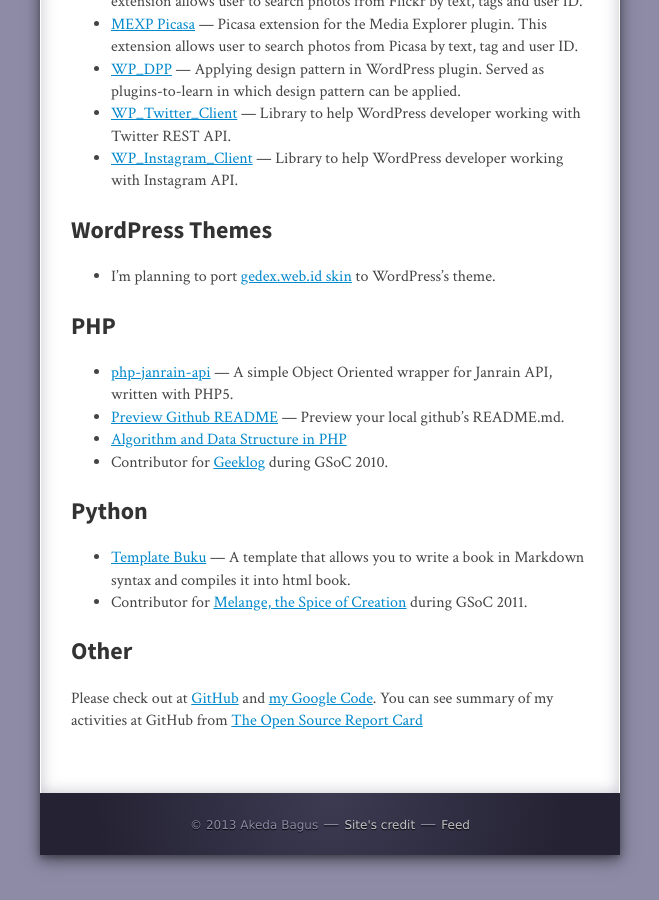
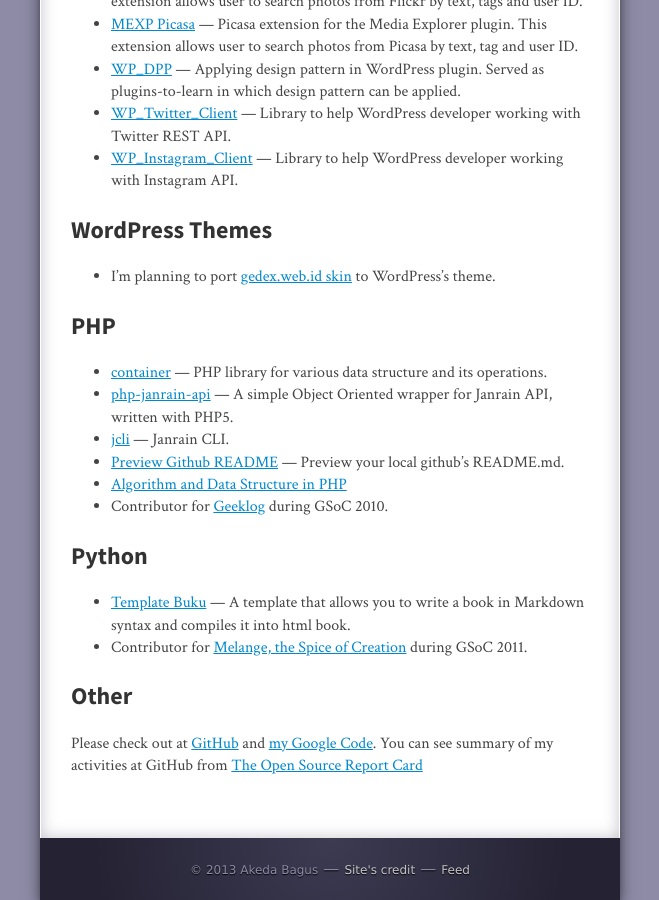
Before and after one commit to gedex/gedex.github.com, a Jekyll site: the page built from projects/index.md, in a window 1280 px wide and 900 px high, scrolled down 2122 px. Shown: the whole window, without its empty margins (310-969 px from the left). Built offline with Jekyll 4.4.1, drawn with Linux system fonts in a browser that asks for light colours; nearby versions of some CDN libraries; some web fonts are replaced; comment, search, counter and statistics services are not loaded.

Commit message:
Added jcli and container to projects list.

```diff
--- a/projects/index.md
+++ b/projects/index.md
@@ -71,7 +71,9 @@ layout: page
 
 ## PHP
 
+* [container](https://github.com/gedex/container) &mdash; PHP library for various data structure and its operations.
 * [php-janrain-api](https://github.com/gedex/php-janrain-api) &mdash; A simple Object Oriented wrapper for Janrain API, written with PHP5.
+* [jcli](https://github.com/xwp/janrain-cli-tools) &mdash; Janrain CLI.
 * [Preview Github README](https://github.com/gedex/preview-github-readme.md) &mdash; Preview your local github's README.md.
 * [Algorithm and Data Structure in PHP](https://github.com/gedex/Algorithm-and-Data-Structure-in-PHP)
 * Contributor for [Geeklog](http://project.geeklog.net/cgi-bin/hgwebdir.cgi/geeklog/) during GSoC 2010.
```
